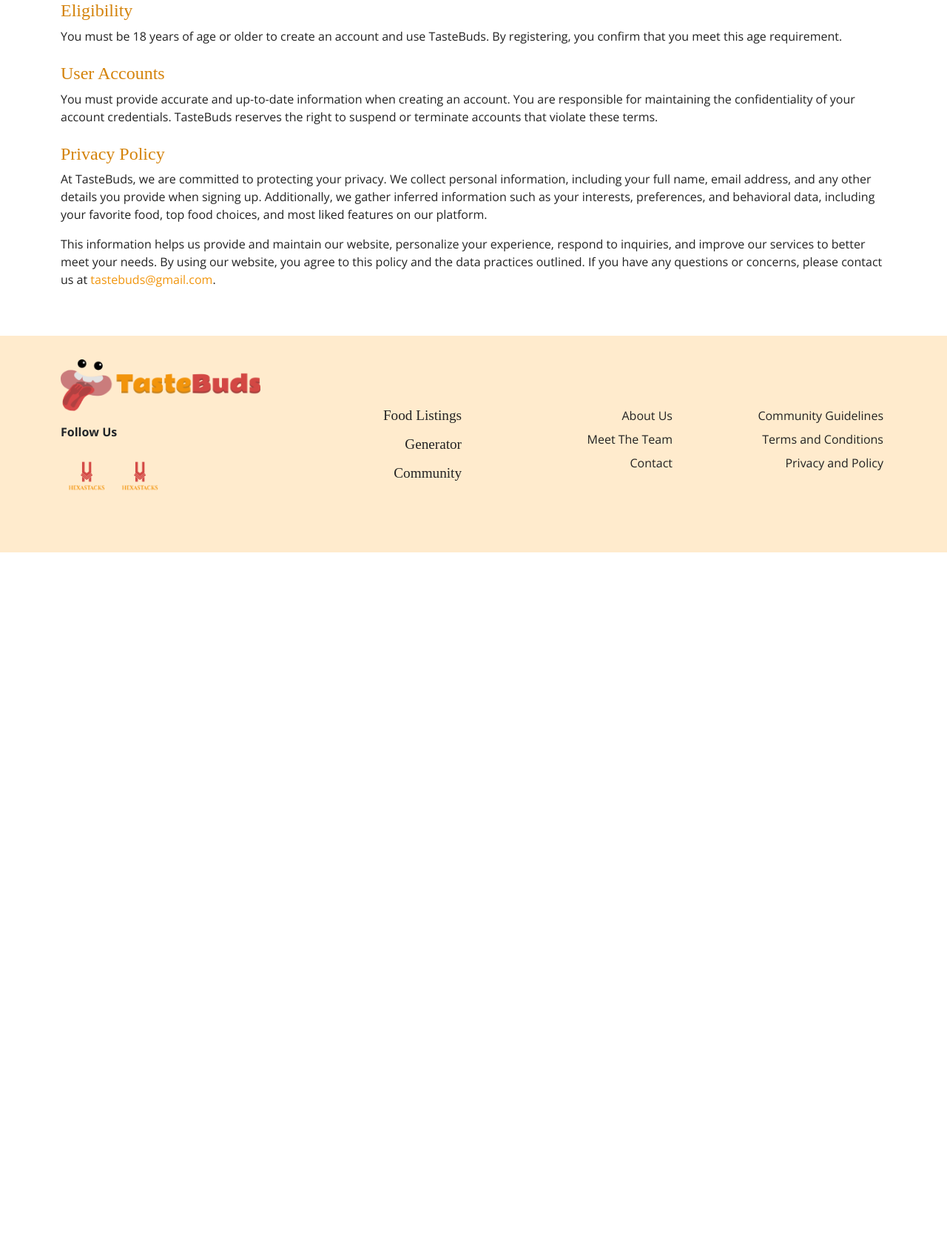
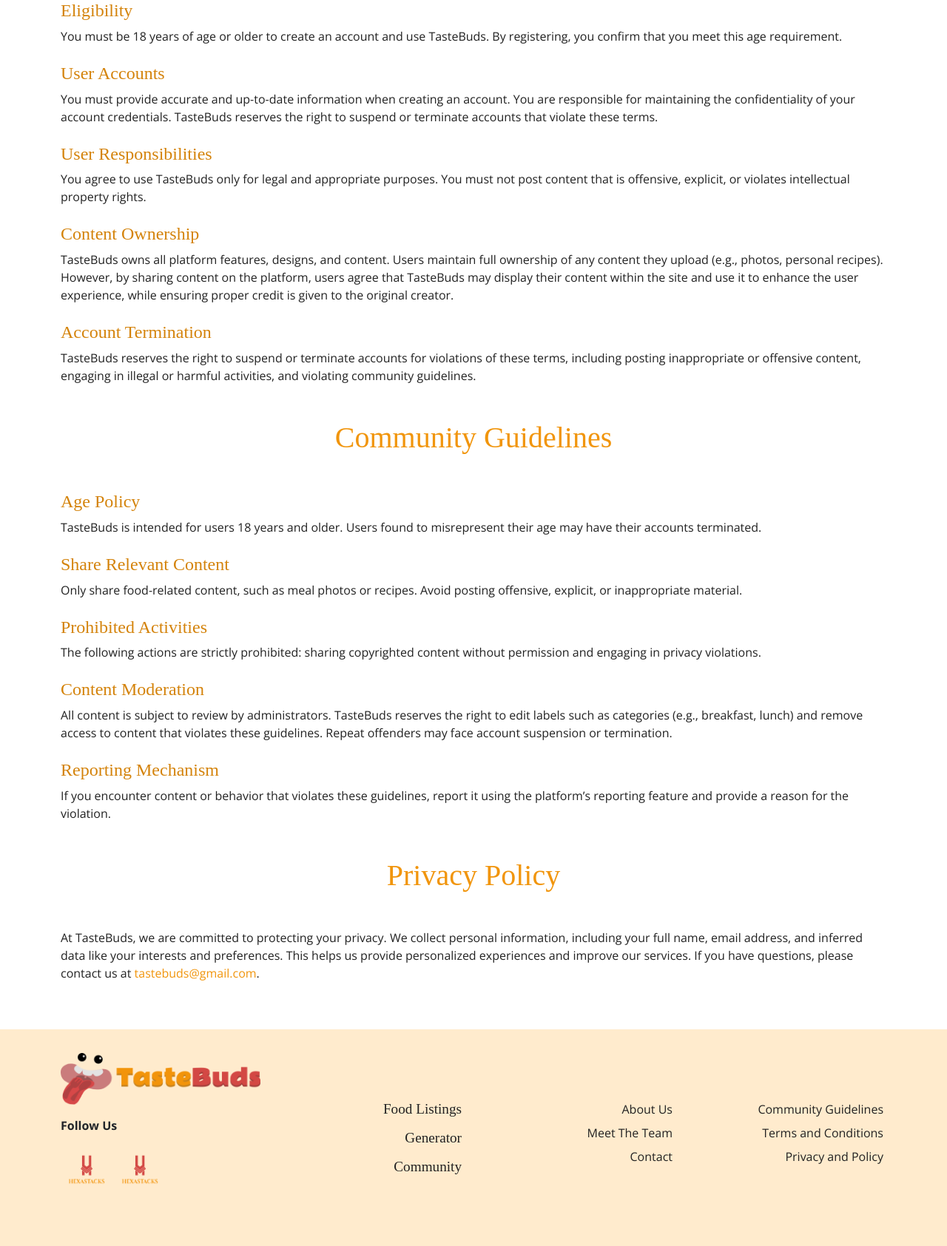
Before and after one commit to HexaStacks-org/TasteBuds, a PHP site: page /tastebudsOrg.php in a window 1280 px wide. Shown: the part 204-1889 px from the top of the page at 74% size. Before the commit the page ends 951 px from the top, so only its background shows below. Run offline with PHP 8.4, Linux system fonts and the light colour scheme; some web fonts are replaced.

Commit message:
Updated Terms and Conditions, Community Guidelines, and Privacy Policy for TasteBuds Website #34

```diff
--- a/tastebudsOrg.php
+++ b/tastebudsOrg.php
@@ -4,7 +4,7 @@
 <head>
     <meta charset="UTF-8">
     <meta name="viewport" content="width=device-width, initial-scale=1.0">
-    <title>Terms and Conditions</title>
+    <title>Terms and Policies</title>
     <link href="https://cdn.jsdelivr.net/npm/bootstrap@5.3.3/dist/css/bootstrap.min.css" rel="stylesheet"
         integrity="sha384-QWTKZyjpPEjISv5WaRU9OFeRpok6YctnYmDr5pNlyT2bRjXh0JMhjY6hW+ALEwIH" crossorigin="anonymous">
     <link rel="stylesheet" href="css/styles.css">
@@ -38,24 +38,86 @@
             </div>
 
             <div class="mt-4">
-                <h2 class="h4 rammetto-one" style="color: var(--clr-dark-orange);">Privacy Policy</h2>
+                <h2 class="h4 rammetto-one" style="color: var(--clr-dark-orange);">User Responsibilities</h2>
                 <p class="open-sans-text" style="color: var(--fc-black);">
-                    At TasteBuds, we are committed to protecting your privacy. We collect personal information,
-                    including your full name, email address, and any other details you provide when signing up.
-                    Additionally, we gather inferred information such as your interests, preferences, and behavioral
-                    data, including your favorite food, top food choices, and most liked features on our platform.
+                    You agree to use TasteBuds only for legal and appropriate purposes. You must not post content that
+                    is offensive, explicit, or violates intellectual property rights.
                 </p>
+            </div>
+
+            <div class="mt-4">
+                <h2 class="h4 rammetto-one" style="color: var(--clr-dark-orange);">Content Ownership</h2>
                 <p class="open-sans-text" style="color: var(--fc-black);">
-                    This information helps us provide and maintain our website, personalize your experience, respond to
-                    inquiries, and improve our services to better meet your needs. By using our website, you agree to
-                    this policy and the data practices outlined. If you have any questions or concerns, please contact
-                    us at
-                    <a href="mailto:tastebuds@gmail.com"
-                        style="color: var(--clr-primary); text-decoration: none;">tastebuds@gmail.com</a>.
+                    TasteBuds owns all platform features, designs, and content. Users maintain full ownership of any
+                    content they upload (e.g., photos, personal recipes). However, by sharing content on the platform,
+                    users agree that TasteBuds may display their content within the site and use it to enhance the user
+                    experience, while ensuring proper credit is given to the original creator.
+                </p>
+            </div>
+
+            <div class="mt-4">
+                <h2 class="h4 rammetto-one" style="color: var(--clr-dark-orange);">Account Termination</h2>
+                <p class="open-sans-text" style="color: var(--fc-black);">
+                    TasteBuds reserves the right to suspend or terminate accounts for violations of these terms,
+                    including posting inappropriate or offensive content, engaging in illegal or harmful activities, and
+                    violating community guidelines.
+                </p>
+            </div>
+
+            <h1 class="text-center my-5 rammetto-one" style="color: var(--fc-primary-orange);">Community Guidelines</h1>
+            <div class="mt-4">
+                <h2 class="h4 rammetto-one" style="color: var(--clr-dark-orange);">Age Policy</h2>
+                <p class="open-sans-text" style="color: var(--fc-black);">
+                    TasteBuds is intended for users 18 years and older. Users found to misrepresent their age may have
+                    their accounts terminated.
+                </p>
+            </div>
+
+            <div class="mt-4">
+                <h2 class="h4 rammetto-one" style="color: var(--clr-dark-orange);">Share Relevant Content</h2>
+                <p class="open-sans-text" style="color: var(--fc-black);">
+                    Only share food-related content, such as meal photos or recipes. Avoid posting offensive, explicit,
+                    or inappropriate material.
+                </p>
+            </div>
+
+            <div class="mt-4">
+                <h2 class="h4 rammetto-one" style="color: var(--clr-dark-orange);">Prohibited Activities</h2>
+                <p class="open-sans-text" style="color: var(--fc-black);">
+                    The following actions are strictly prohibited: sharing copyrighted content without permission and
+                    engaging in privacy violations.
+                </p>
+            </div>
+
+            <div class="mt-4">
+                <h2 class="h4 rammetto-one" style="color: var(--clr-dark-orange);">Content Moderation</h2>
+                <p class="open-sans-text" style="color: var(--fc-black);">
+                    All content is subject to review by administrators. TasteBuds reserves the right to edit labels such
+                    as categories (e.g., breakfast, lunch) and remove access to content that violates these guidelines.
+                    Repeat offenders may face account suspension or termination.
+                </p>
+            </div>
+
+            <div class="mt-4">
+                <h2 class="h4 rammetto-one" style="color: var(--clr-dark-orange);">Reporting Mechanism</h2>
+                <p class="open-sans-text" style="color: var(--fc-black);">
+                    If you encounter content or behavior that violates these guidelines, report it using the platform’s
+                    reporting feature and provide a reason for the violation.
+                </p>
+            </div>
+
+            <h1 class="text-center my-5 rammetto-one" style="color: var(--fc-primary-orange);">Privacy Policy</h1>
+            <div class="mt-4">
+                <p class="open-sans-text" style="color: var(--fc-black);">
+                    At TasteBuds, we are committed to protecting your privacy. We collect personal information, including
+                    your full name, email address, and inferred data like your interests and preferences. This helps us
+                    provide personalized experiences and improve our services. If you have questions, please contact us
+                    at <a href="mailto:tastebuds@gmail.com" style="color: var(--clr-primary); text-decoration: none;">tastebuds@gmail.com</a>.
                 </p>
             </div>
         </div>
     </section>
+
     <?php include 'footer.php'; ?>
     <script src="https://cdn.jsdelivr.net/npm/bootstrap@5.3.3/dist/js/bootstrap.bundle.min.js"
         integrity="sha384-YvpcrYf0tY3lHB60NNkmXc5s9fDVZLESaAA55NDzOxhy9GkcIdslK1eN7N6jIeHz"
```
